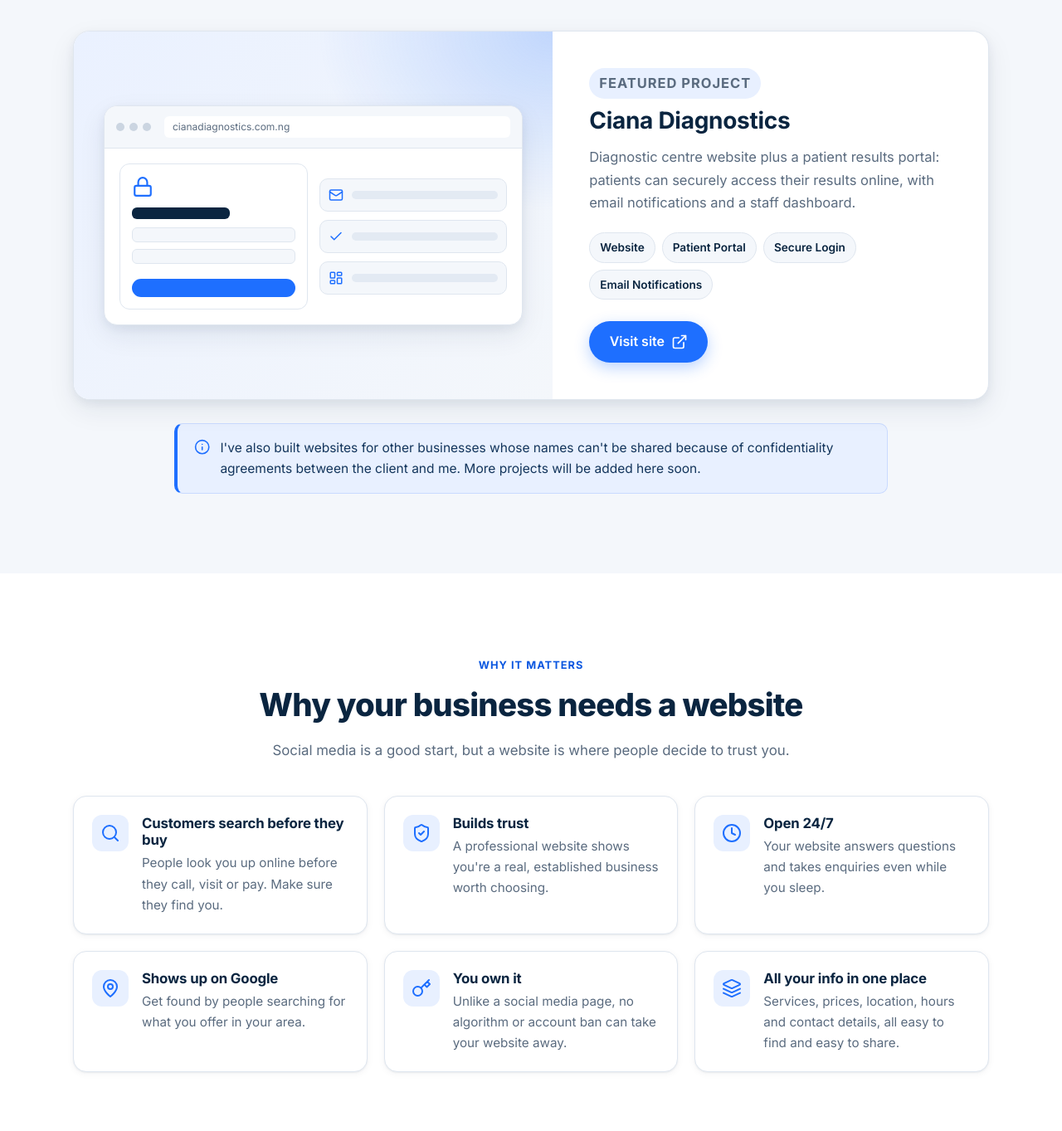
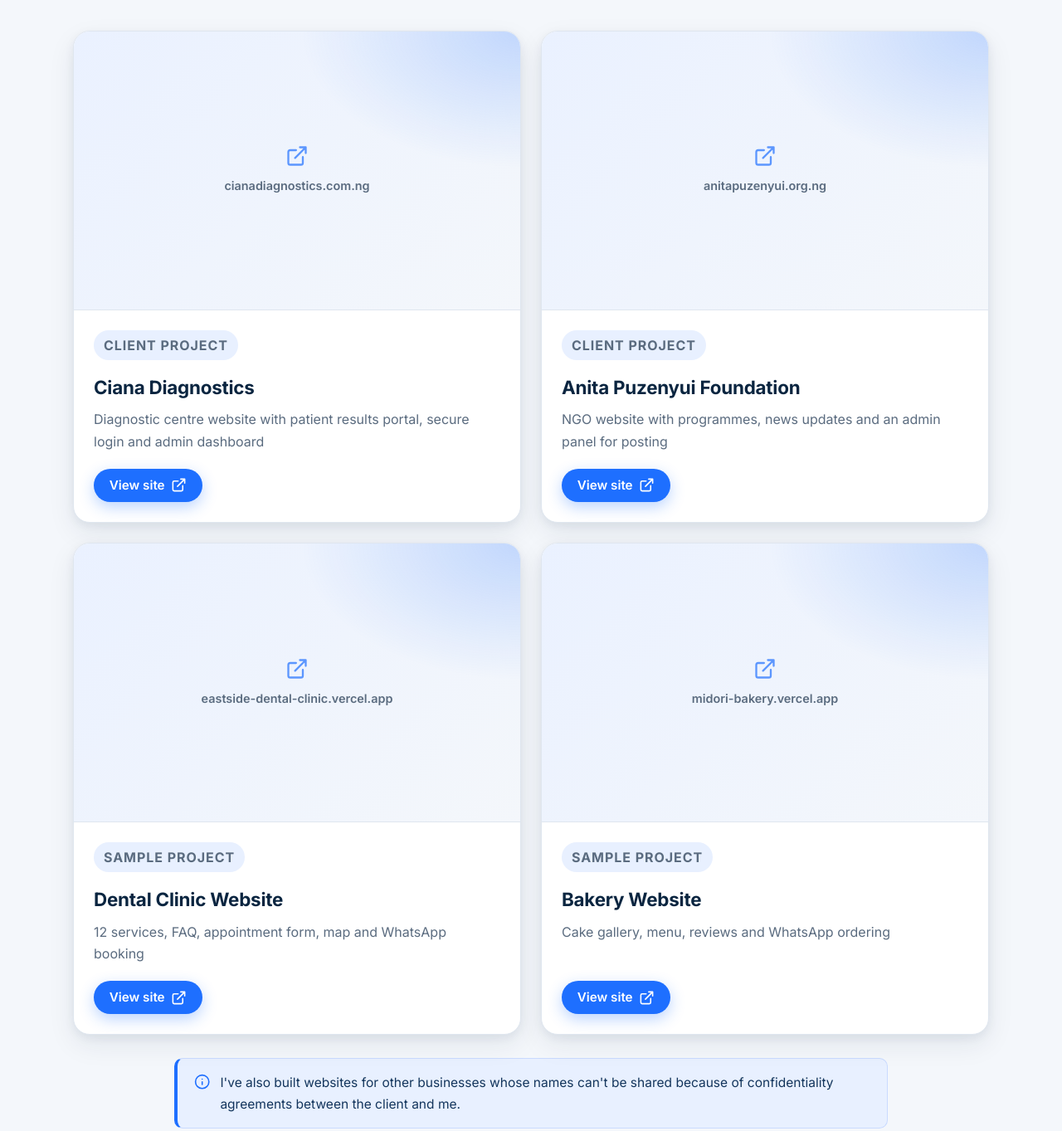
Before and after one commit to dfw-web/nexloft-digital, a plain HTML site: page index.html in a window 1280 px wide. Shown: the part 2383-3746 px from the top of the page at 83% size. Drawn offline with Linux system fonts and the light colour scheme; files whose address does not match are found by name.

Commit message:
Update portfolio
Co-Authored-By: Claude Opus 5.5 <noreply@anthropic.com>

```diff
--- a/index.html
+++ b/index.html
@@ -258,56 +258,87 @@
           <h2>Projects I've built</h2>
         </header>
 
-        <div class="work-list">
-          <!-- Featured project: Ciana Diagnostics -->
-          <article class="project fade-in">
-            <!-- Decorative illustration (not a screenshot) -->
-            <div class="project-visual" aria-hidden="true">
-              <div class="mock-browser">
-                <div class="mock-bar"><span></span><span></span><span></span><div class="mock-url">cianadiagnostics.com.ng</div></div>
-                <div class="portal-mock">
-                  <div class="portal-login">
-                    <svg class="icon"><use href="#i-lock"/></svg>
-                    <div class="mock-line w60 dark"></div>
-                    <div class="portal-input"></div>
-                    <div class="portal-input"></div>
-                    <div class="mock-btn full"></div>
-                  </div>
-                  <div class="portal-side">
-                    <div class="portal-row"><svg class="icon"><use href="#i-mail"/></svg><div class="mock-line w80"></div></div>
-                    <div class="portal-row"><svg class="icon"><use href="#i-check"/></svg><div class="mock-line w60"></div></div>
-                    <div class="portal-row"><svg class="icon"><use href="#i-dashboard"/></svg><div class="mock-line w80"></div></div>
-                  </div>
-                </div>
+        <div class="work-list work-grid">
+          <article class="work-card fade-in">
+            <div class="work-shot">
+              <div class="work-shot-placeholder" aria-hidden="true">
+                <svg class="icon"><use href="#i-external"/></svg>
+                <span>cianadiagnostics.com.ng</span>
               </div>
+              <img src="images/ciana.png" alt="Screenshot of the Ciana Diagnostics website" loading="lazy" onerror="this.remove()">
             </div>
-
-            <div class="project-body">
-              <p class="project-label">Featured project</p>
+            <div class="work-card-body">
+              <p class="project-label">Client project</p>
               <h3>Ciana Diagnostics</h3>
-              <p>Diagnostic centre website plus a patient results portal: patients can securely access their results online, with email notifications and a staff dashboard.</p>
-              <ul class="tags" aria-label="Project features">
-                <li>Website</li>
-                <li>Patient Portal</li>
-                <li>Secure Login</li>
-                <li>Email Notifications</li>
-              </ul>
-              <a href="https://cianadiagnostics.com.ng" class="btn btn-primary" target="_blank" rel="noopener">
-                Visit site <svg class="icon" aria-hidden="true"><use href="#i-external"/></svg>
+              <p>Diagnostic centre website with patient results portal, secure login and admin dashboard</p>
+              <a href="https://cianadiagnostics.com.ng" class="btn btn-primary btn-sm" target="_blank" rel="noopener">
+                View site <svg class="icon" aria-hidden="true"><use href="#i-external"/></svg>
                 <span class="visually-hidden">(opens in a new tab)</span>
               </a>
             </div>
           </article>
 
-          <!-- ADD MORE PROJECT CARDS HERE
-               Copy the whole <article class="project fade-in"> … </article> block above,
-               paste it below this comment, then change the name, description, tags, link and
-               the URL inside .mock-url. Cards stack one under another automatically. -->
+          <article class="work-card fade-in">
+            <div class="work-shot">
+              <div class="work-shot-placeholder" aria-hidden="true">
+                <svg class="icon"><use href="#i-external"/></svg>
+                <span>anitapuzenyui.org.ng</span>
+              </div>
+              <img src="images/anita.png" alt="Screenshot of the Anita Puzenyui Foundation website" loading="lazy" onerror="this.remove()">
+            </div>
+            <div class="work-card-body">
+              <p class="project-label">Client project</p>
+              <h3>Anita Puzenyui Foundation</h3>
+              <p>NGO website with programmes, news updates and an admin panel for posting</p>
+              <a href="https://anitapuzenyui.org.ng" class="btn btn-primary btn-sm" target="_blank" rel="noopener">
+                View site <svg class="icon" aria-hidden="true"><use href="#i-external"/></svg>
+                <span class="visually-hidden">(opens in a new tab)</span>
+              </a>
+            </div>
+          </article>
+
+          <article class="work-card fade-in">
+            <div class="work-shot">
+              <div class="work-shot-placeholder" aria-hidden="true">
+                <svg class="icon"><use href="#i-external"/></svg>
+                <span>eastside-dental-clinic.vercel.app</span>
+              </div>
+              <img src="images/dental.png" alt="Screenshot of the dental clinic website" loading="lazy" onerror="this.remove()">
+            </div>
+            <div class="work-card-body">
+              <p class="project-label">Sample project</p>
+              <h3>Dental Clinic Website</h3>
+              <p>12 services, FAQ, appointment form, map and WhatsApp booking</p>
+              <a href="https://eastside-dental-clinic.vercel.app" class="btn btn-primary btn-sm" target="_blank" rel="noopener">
+                View site <svg class="icon" aria-hidden="true"><use href="#i-external"/></svg>
+                <span class="visually-hidden">(opens in a new tab)</span>
+              </a>
+            </div>
+          </article>
+
+          <article class="work-card fade-in">
+            <div class="work-shot">
+              <div class="work-shot-placeholder" aria-hidden="true">
+                <svg class="icon"><use href="#i-external"/></svg>
+                <span>midori-bakery.vercel.app</span>
+              </div>
+              <img src="images/bakery.png" alt="Screenshot of the bakery website" loading="lazy" onerror="this.remove()">
+            </div>
+            <div class="work-card-body">
+              <p class="project-label">Sample project</p>
+              <h3>Bakery Website</h3>
+              <p>Cake gallery, menu, reviews and WhatsApp ordering</p>
+              <a href="https://midori-bakery.vercel.app" class="btn btn-primary btn-sm" target="_blank" rel="noopener">
+                View site <svg class="icon" aria-hidden="true"><use href="#i-external"/></svg>
+                <span class="visually-hidden">(opens in a new tab)</span>
+              </a>
+            </div>
+          </article>
         </div>
 
         <p class="work-note fade-in">
           <svg class="icon" aria-hidden="true"><use href="#i-info"/></svg>
-          <span>I've also built websites for other businesses whose names can't be shared because of confidentiality agreements between the client and me. More projects will be added here soon.</span>
+          <span>I've also built websites for other businesses whose names can't be shared because of confidentiality agreements between the client and me.</span>
         </p>
       </div>
     </section>
--- a/styles.css
+++ b/styles.css
@@ -578,3 +578,40 @@ ul, ol { margin: 0; padding: 0; list-style: none; }
 
 /* ---------- Package "From ₦…" price line ---------- */
 .package-price { margin: -12px 0 16px; font-size: 1.15rem; font-weight: 700; color: var(--navy); }
+
+/* ---------- Work cards (portfolio grid) ---------- */
+.work-grid { gap: 24px; }
+.work-card {
+  display: flex; flex-direction: column; overflow: hidden;
+  background: #fff; border: 1px solid var(--border); border-radius: 20px;
+  box-shadow: var(--shadow);
+  transition: transform .25s ease, box-shadow .25s ease;
+}
+.work-card:hover { transform: translateY(-4px); box-shadow: var(--shadow-lg); }
+.work-shot {
+  position: relative; aspect-ratio: 16 / 10; overflow: hidden;
+  border-bottom: 1px solid var(--border);
+  background:
+    radial-gradient(70% 70% at 100% 0%, rgba(30, 111, 255, .22), transparent 70%),
+    linear-gradient(135deg, #EAF1FF 0%, #F4F7FB 100%);
+}
+.work-shot img {
+  position: absolute; inset: 0; width: 100%; height: 100%;
+  object-fit: cover; object-position: top center;
+}
+.work-shot-placeholder {
+  position: absolute; inset: 0;
+  display: flex; flex-direction: column; align-items: center; justify-content: center; gap: 10px;
+  padding: 16px; text-align: center;
+  color: var(--muted); font-size: .9rem; font-weight: 600; word-break: break-word;
+}
+.work-shot-placeholder .icon { width: 28px; height: 28px; color: var(--blue); opacity: .7; }
+.work-card-body { display: flex; flex-direction: column; flex: 1; padding: 24px; }
+.work-card-body .project-label { align-self: flex-start; }
+.work-card-body h3 { font-size: clamp(1.2rem, 3.5vw, 1.4rem); }
+.work-card-body > p { color: var(--muted); font-size: 1rem; margin-bottom: 20px; }
+.work-card-body .btn { align-self: flex-start; margin-top: auto; }
+
+@media (min-width: 720px) {
+  .work-grid { grid-template-columns: repeat(2, 1fr); }
+}
```
Also changed, not shown: 1 other file.
